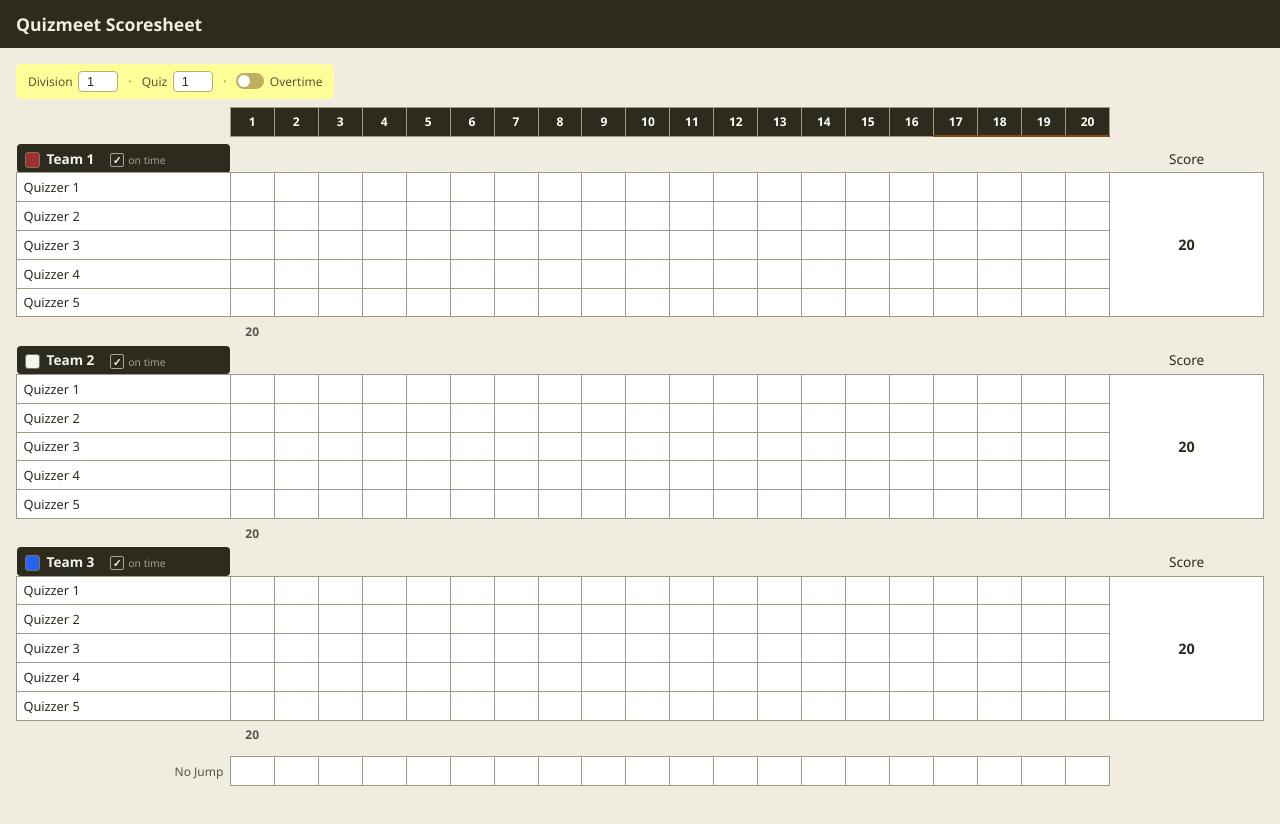
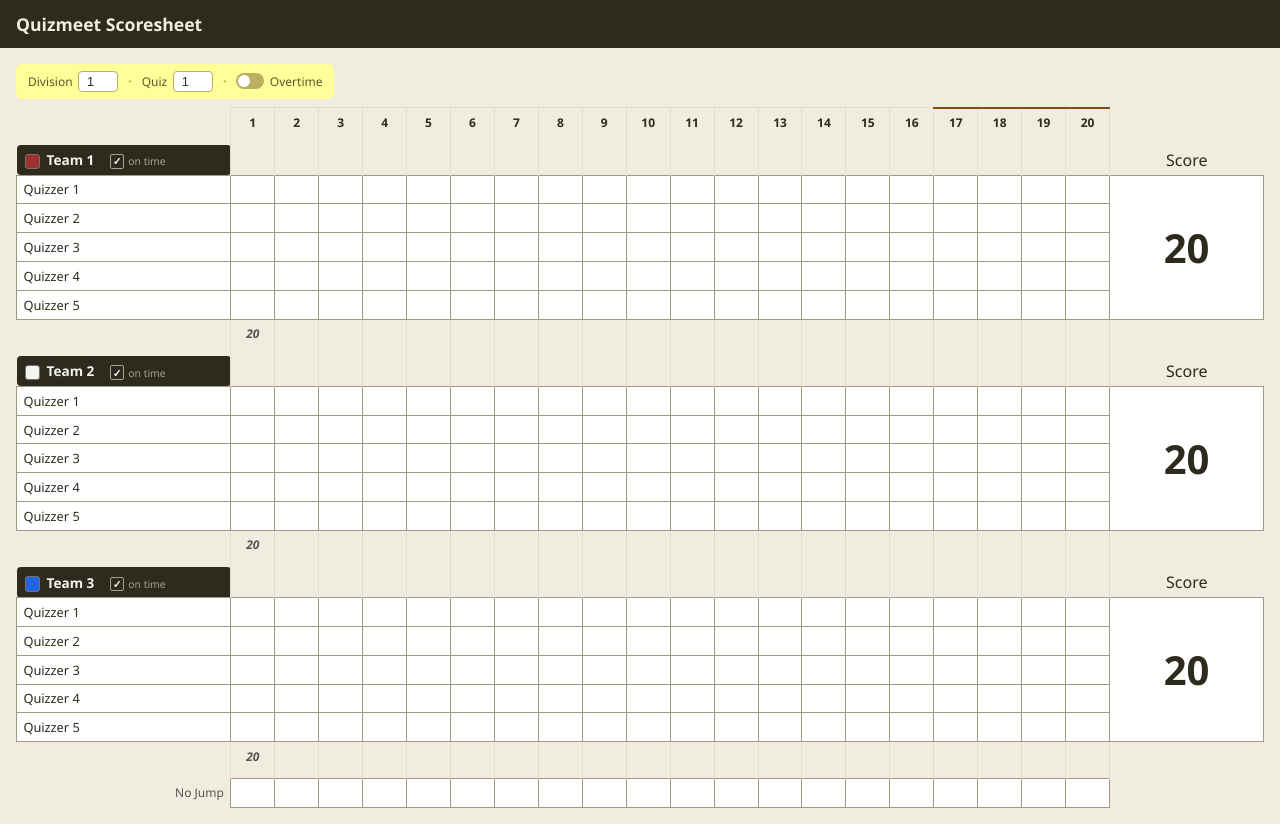
Before and after one commit to TommyAmberson/qzr-sheet, a Vue app: page / in a window 1280 px wide. Before the commit the page ends 802 px from the top, so only its background shows below. Built offline with nearby package versions, Linux system fonts and the light colour scheme; the HTML template or start-up script is replaced by a standard one.

Commit message:
free error style

```diff
--- a/src/components/Scoresheet.vue
+++ b/src/components/Scoresheet.vue
@@ -344,7 +344,9 @@ function colGroupClass(colIdx: number): string {
           <th class="col--total col--total-header"></th>
         </tr>
         <tr class="spacer-row">
-          <td :colspan="displayColumns.length + 2"></td>
+          <td class="sticky-col"></td>
+          <td v-for="{ col, idx } in displayColumns" :key="col.key" :class="['spacer-cell', colGroupClass(idx)]"></td>
+          <td></td>
         </tr>
       </thead>
 
@@ -470,7 +472,7 @@ function colGroupClass(colIdx: number): string {
                 v-if="scoring[ti]?.freeErrorCols.has(idx)"
                 class="running-total-badge running-total-badge--free-error"
                 title="Free error (no deduction)"
-              >−0</span>
+              >≈</span>
               <span
                 v-if="scoring[ti]?.foulDeductCols.has(idx)"
                 class="running-total-badge running-total-badge--foul-deduct"
@@ -479,13 +481,22 @@ function colGroupClass(colIdx: number): string {
             </td>
             <td class="running-total-spacer"></td>
           </tr>
+
+          <!-- Spacer between teams -->
+          <tr v-if="ti < teams.length - 1" class="spacer-row">
+            <td class="sticky-col"></td>
+            <td v-for="{ col, idx } in displayColumns" :key="col.key" :class="['spacer-cell', colGroupClass(idx)]"></td>
+            <td></td>
+          </tr>
         </template>
       </tbody>
 
       <!-- No-jump row at bottom -->
       <tfoot>
         <tr class="spacer-row">
-          <td :colspan="displayColumns.length + 2"></td>
+          <td class="sticky-col"></td>
+          <td v-for="{ col, idx } in displayColumns" :key="col.key" :class="['spacer-cell', colGroupClass(idx)]"></td>
+          <td></td>
         </tr>
         <tr class="row--no-jump">
           <td class="col--name sticky-col no-jump-label">No Jump</td>
@@ -654,6 +665,7 @@ function colGroupClass(colIdx: number): string {
   background: #fff;
 }
 
+
 /* Sticky first column */
 .sticky-col {
   position: sticky;
@@ -695,6 +707,10 @@ function colGroupClass(colIdx: number): string {
   border: none !important;
   background: transparent !important;
 }
+.spacer-row .spacer-cell {
+  border-left: 1px solid #e0ddd4 !important;
+  border-right: 1px solid #e0ddd4 !important;
+}
 
 /* Question header row — empty name cell blends with background */
 thead .col--name {
@@ -705,46 +721,37 @@ thead .col--name {
 /* Question header */
 .scoresheet .col--question {
   font-weight: 700;
-  background: #2d2a1e;
-  color: #fff;
+  background: transparent;
+  color: #2d2a1e;
   font-size: 0.75rem;
+  border: none;
+  border-top: 1px solid #e0ddd4;
+  border-left: 1px solid #e0ddd4;
+  border-right: 1px solid #e0ddd4;
 }
 .col--question.col--ab {
-  background: #2d2a1e;
-  color: #fff;
-  border-bottom: 2px solid #854d0e;
+  border-top: 2px solid #854d0e;
 }
 .col--question.col--overtime {
-  background: #2d2a1e;
-  color: #fff;
-  border-bottom: 2px solid #9d174d;
+  border-top: 2px solid #9d174d;
 }
 
 /* Question header colours based on answer */
 .col--header-correct {
-  background: #15803d !important;
-  color: #fff !important;
+  color: #15803d !important;
 }
 .col--header-error {
-  background: #9e3030 !important;
-  color: #fff !important;
+  color: #9e3030 !important;
 }
 .col--header-bonus {
-  background: #2a7a8a !important;
-  color: #fff !important;
+  color: #2a7a8a !important;
 }
 .col--header-missed-bonus {
-  background: #8a8070 !important;
-  color: #fff !important;
+  color: #8a8070 !important;
 }
 .col--header-no-jump {
-  background: repeating-linear-gradient(
-    -45deg,
-    #2d2a1e,
-    #2d2a1e 3px,
-    #3d3930 3px,
-    #3d3930 6px
-  ) !important;
+  color: #a8a290 !important;
+  text-decoration: line-through;
 }
 
 /* Team header row */
@@ -755,12 +762,14 @@ thead .col--name {
 .team-header-spacer {
   background: transparent !important;
   border: none !important;
+  border-left: 1px solid #e0ddd4 !important;
+  border-right: 1px solid #e0ddd4 !important;
 }
 .team-score-label {
   background: transparent !important;
   color: #2d2a1e;
-  font-weight: 700;
-  font-size: 0.85rem;
+  font-weight: 800;
+  font-size: 1rem;
   text-align: center !important;
   border: none !important;
 }
@@ -808,17 +817,22 @@ thead .col--name {
   background: transparent;
   font-weight: 600;
   font-size: 0.75rem;
+  font-style: italic;
   color: #57534e;
 }
 .row--team-total td {
   background: transparent !important;
   border: none !important;
 }
+.row--team-total .cell--total {
+  border-left: 1px solid #e0ddd4 !important;
+  border-right: 1px solid #e0ddd4 !important;
+}
 .row--team-total .sticky-col {
   background: transparent;
 }
 .team-total-value {
-  font-size: 0.9rem;
+  font-size: 2.5rem;
   vertical-align: middle;
 }
 
@@ -999,12 +1013,12 @@ thead .col--name {
 /* Running total badges */
 .running-total-badge {
   position: absolute;
-  top: -0.1rem;
+  top: 0;
   right: 0;
-  font-size: 0.45rem;
+  font-size: 0.6rem;
   font-weight: 700;
-  padding: 0 0.15rem;
-  border-radius: 2px;
+  padding: 0.05rem 0.2rem;
+  border-radius: 3px;
   line-height: 1.3;
   color: #fff;
   pointer-events: none;
@@ -1016,7 +1030,8 @@ thead .col--name {
   background: #15803d;
 }
 .running-total-badge--free-error {
-  background: #9e3030;
+  background: #f0e8e0;
+  color: #9e3030;
 }
 .running-total-badge--foul-deduct {
   background: #b86e30;
--- a/src/scoring/scoreTeam.ts
+++ b/src/scoring/scoreTeam.ts
@@ -199,11 +199,9 @@ export function scoreTeam(
 
   // Convert raw totals: null out columns where the total didn't change
   // Always show the first column so the on-time bonus is visible
-  // Also show on free error columns to reinforce the "no deduction" indicator
   const runningTotals: (number | null)[] = rawTotals.map((val, i) => {
     if (i === 0) return val
     if (val !== rawTotals[i - 1]) return val
-    if (freeErrorCols.has(i)) return val
     return null
   })
 
```
Also changed, not shown: 1 other file (tests, documents, lock files or other folders).
